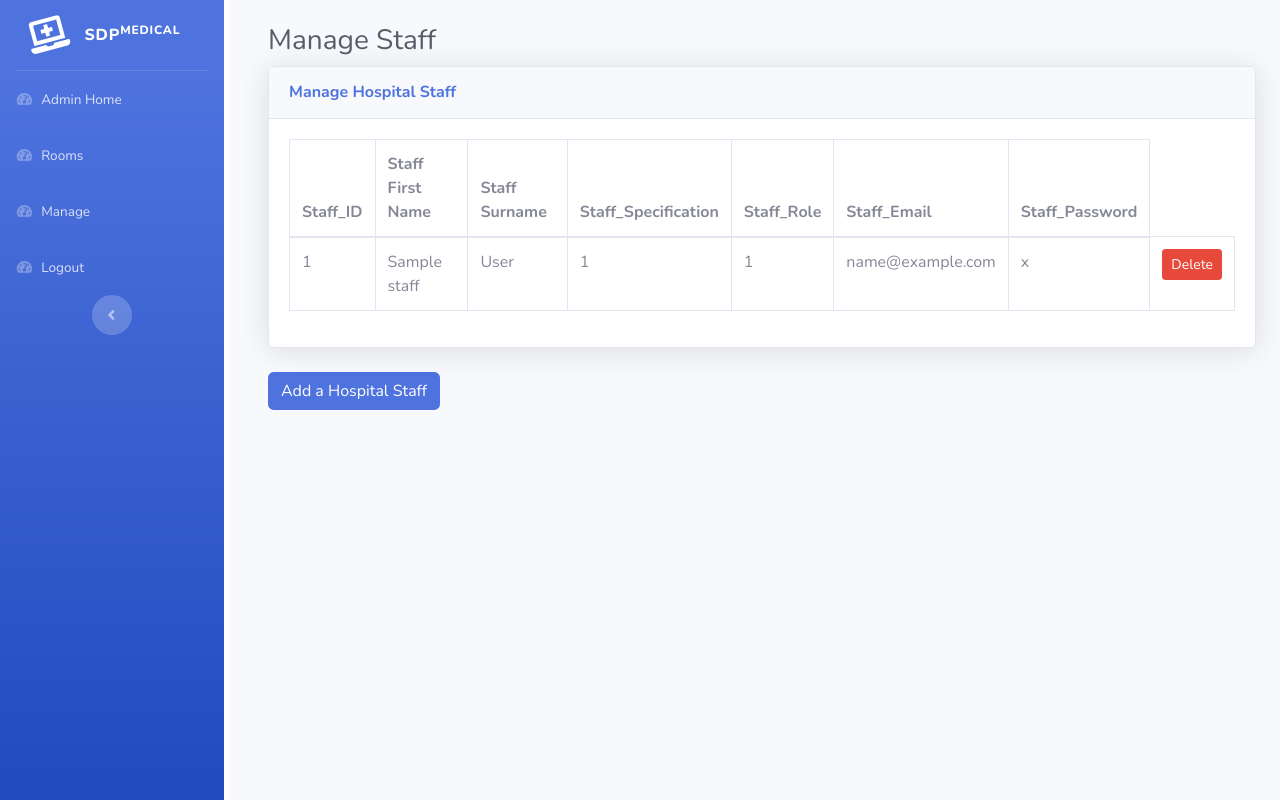
After one commit to ugrcnkaya/medical_management_system, a Flask app: page /manage in a window 1280 px wide. The commit adds this page. Run offline with Flask 2, Linux system fonts and the light colour scheme; tables that the repository leaves empty hold one stand-in row (values such as "Sample post"); some libraries are stand-ins or nearby versions.

Commit message:
Can add and delete Hospital Staff Roles and Specialization problem resolved Passwords are hashed after staff added Validation at Login and Registration

```diff
--- a/website/templates/base.html
+++ b/website/templates/base.html
@@ -56,6 +56,12 @@
                 <a class="nav-link" href="/rooms">
                     <i class="fas fa-fw fa-tachometer-alt"></i>
                     <span>Rooms</span></a>
+            </li>
+
+        <li class="nav-item">
+                <a class="nav-link" href="/manage">
+                    <i class="fas fa-fw fa-tachometer-alt"></i>
+                    <span>Manage</span></a>
             </li>
 
 
--- /dev/null
+++ b/website/templates/manage.html
@@ -0,0 +1,165 @@
+{% extends 'base.html' %}
+{% block title%} Manage {% endblock %}
+{% block content %}
+
+<div class="container-fluid">
+
+    <h1 class="h3 mb-2 text-gray-800">Manage Staff</h1>
+
+
+
+
+
+    <!-- DataTales Example -->
+    <div class="card shadow mb-4">
+        <div class="card-header py-3">
+            <h6 class="m-0 font-weight-bold text-primary">Manage Hospital Staff</h6>
+        </div>
+        <div class="card-body">
+            <div class="table-responsive">
+                <table class="table table-bordered" id="dataTable" width="100%" cellspacing="0">
+                    <thead>
+                        <tr>
+                            <th>Staff_ID</th>
+                            <th>Staff First Name</th>
+                            <th>Staff Surname</th>
+                            <th>Staff_Specification</th>
+                            <th>Staff_Role</th>
+                            <th>Staff_Email</th>
+                            <th>Staff_Password</th>
+
+
+                        </tr>
+                    </thead>
+                    <tbody>
+
+                        {% for staff in Hospital_Staff %}
+
+                        <tr>
+                            <td>{{ staff.Staff_ID }}</td>
+                            <td>{{ staff.Name }}</td>
+                            <td>{{ staff.Surname }}</td>
+                            <td>{{ staff.Specification_ID }}</td>
+                            <td>{{ staff.Role }}</td>
+                            <td>{{ staff.EMail }}</td>
+                            <td>{{ staff.Password }}</td>
+
+                            <td>
+                                <form action="{{ url_for('views.deletestaff', id=staff.Staff_ID) }}" method="POST">
+                                    <button type="submit" class="btn btn-danger btn-sm">Delete</button>
+
+                                </form>
+
+                            </td>
+                        </tr>
+
+                        {%endfor%}
+
+
+                    </tbody>
+                </table>
+            </div>
+        </div>
+    </div>
+
+                    <button type="button" class="btn btn-primary" data-toggle="modal" data-target="#myhsadd">Add a Hospital Staff</button>
+
+
+                    <!-- docadd -->
+                    <div id="myhsadd" class="modal fade" role="dialog">
+                      <div class="modal-dialog">
+
+                        <!-- Modal content-->
+                        <div class="modal-content">
+                          <div class="modal-header">
+                            <h3 align="center">Enter Staff Details</h3>
+                            <button type="button" class="close" data-dismiss="modal">&times;</button>
+                            <!-- <h4 class="modal-title">Modal Header</h4> -->
+                          </div>
+                          <div class="modal-body">
+                            <form method="post">
+                                <div class="form-group">
+                                    <label for="staff_name">Staff First Name</label>
+                                    <input
+                                        type="text"
+                                        class="form-control"
+                                        id="Name"
+                                        name="Name"
+                                        placeholder="Enter Staff Name"
+                                    />
+                                </div>
+                                <div class="form-group">
+                                    <label for="staff_surname">Staff Surname</label>
+                                    <input
+                                        type="text"
+                                        class="form-control"
+                                        id="Surname"
+                                        name="Surname"
+                                        placeholder="Enter Staff Surname"
+                                    />
+                                </div>
+
+                                <div class="form-group">
+                                    <label for="specification_type">Specialization Type</label>
+                                    <select class="form-control"
+                                        id="Specification_ID"
+                                        name="Specification_ID"
+                                        placeholder="Select Specialization Type">
+                                    <!-- <option value="blank"></option> -->
+                                    <option value="1" selected>Praktikent</option >
+                                    <option value="2">Cardiology</option>
+                                    <option value="3">Allergy</option>
+                                    <option value="4">Nurse</option>
+                                    </select>
+                                </div>
+
+                                <div class="form-group">
+                                    <label for="role_type">role Type</label>
+                                    <select class="form-control"
+                                        id="Role"
+                                        name="Role"
+                                        placeholder="Select role Type">
+                                    <!-- <option value="blank"></option> -->
+                                    <option value="1" selected>Doctor</option >
+                                    <option value="2">Nurse</option>
+                                    </select>
+                                </div>
+
+                                <div class="form-group">
+                                    <label for="staff_EMail">Email</label>
+                                    <input
+                                        type="Email"
+                                        class="form-control"
+                                        id="EMail"
+                                        name="EMail"
+                                        placeholder="Enter Staff EMail"
+                                    />
+                                </div>
+
+                                <div class="form-group">
+                                    <label for="Staff_Password">Password</label>
+                                    <input
+                                        type="Password"
+                                        class="form-control"
+                                        id="Password"
+                                        name="Password"
+                                        placeholder="Enter Staff Password"
+                                    />
+                                </div>
+
+                                <br/>
+                                <button type="submit" class="btn btn-primary">Save Details</button>
+                            </form>
+                        </div>
+                        <!-- <div class="modal-footer">
+                            <button type="button" class="btn btn-default" data-dismiss="modal">Close</button>
+                        </div> -->
+            </div>
+
+        </div>
+    </div>
+
+</div>
+                <!-- /.container-fluid -->
+
+{% endblock %}
--- a/website/views.py
+++ b/website/views.py
@@ -3,11 +3,13 @@ import sqlalchemy
 from flask import Blueprint, render_template, request, flash, redirect, url_for, session, jsonify
 from . import db
 import json
-from .models import Patient, Appointment, Specification, HospitalStaff, AvailabilitySchedule,SystemConfig,TimeSlot, Room, Prescription,PrescriptionContent,RoomBooking,Medicine, Diagnose, Disease
+from .models import Patient, Appointment, Specification, Role, HospitalStaff, AvailabilitySchedule,SystemConfig,TimeSlot, Room, Prescription,PrescriptionContent,RoomBooking,Medicine, Diagnose, Disease
 from .auth import check_session
 from sqlalchemy import text
 from sqlalchemy.sql import func
 from datetime import datetime
+from werkzeug.security import generate_password_hash,check_password_hash
+
 
 
 views = Blueprint('views', __name__)
@@ -43,6 +45,50 @@ def staff():
     else:
         return redirect(url_for('views.home'))
 
+
+@views.route('/manage', methods=['GET', 'POST'])
+def showstaff():
+
+    if request.method == 'POST':
+        if request.form.get('Specification_ID') == "2":
+            rt = 2
+        elif request.form.get('Specification_ID') == "3":
+            rt = 3
+        elif request.form.get('Specification_ID') == "4":
+            rt = 4
+        else:
+            rt = 1
+
+        if request.form.get('Role') == "2":
+            rt = 2
+        else:
+            rt = 1
+
+        new_staff = HospitalStaff(
+                        Name=request.form.get('Name'),
+                        Surname=request.form.get('Surname'),
+                        Specification_ID=request.form.get('Specification_ID'),
+                        Role=request.form.get('Role'),
+                        EMail=request.form.get('EMail'),
+                        Password = generate_password_hash(request.form.get('Password'), method='sha256')
+                          )
+
+        db.session.add(new_staff)
+        db.session.commit()
+
+
+        Hospital_Staff = db.session.query(HospitalStaff).all()
+        return render_template('manage.html', Hospital_Staff=Hospital_Staff, role="admin")
+
+    Hospital_Staff = db.session.query(HospitalStaff).all()
+    return render_template('manage.html', Hospital_Staff=Hospital_Staff, role="admin")
+
+@views.route('/deletestaff/<int:id>', methods=['POST'])
+def deletestaff(id):
+    staff_to_delete = db.session.query(HospitalStaff).get(id)
+    db.session.delete(staff_to_delete)
+    db.session.commit()
+    return redirect('/manage')
 
 #create new prescription
 @views.route('/create_prescription', methods = ['POST'])
@@ -273,6 +319,8 @@ def showrooms():
 
     rooms = db.session.query(Room).all()
     return render_template('rooms.html',rooms=rooms, role="admin")
+
+
 
 @views.route('/deleteroom/<int:id>', methods=['POST'])
 def deleteroom(id):
```
Also changed, not shown: website/auth.py (+15 -3 lines).
